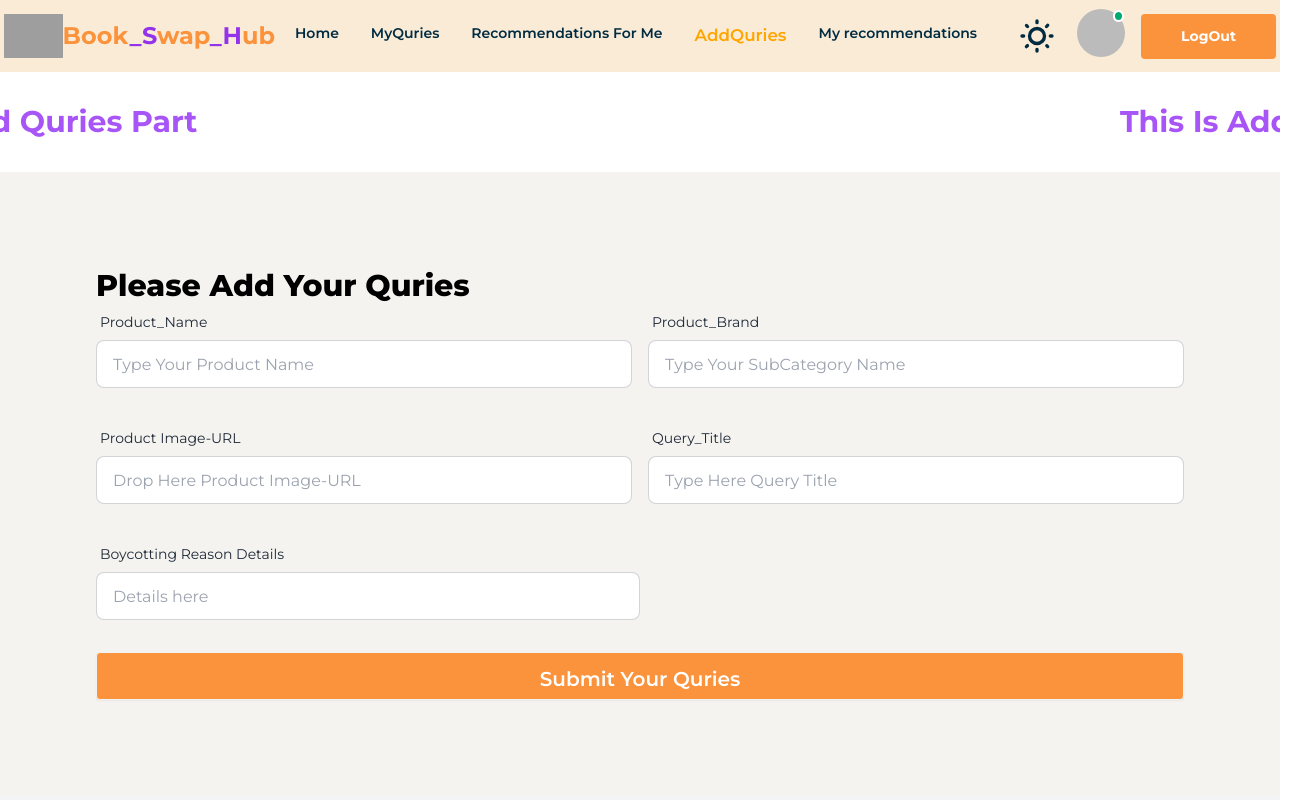
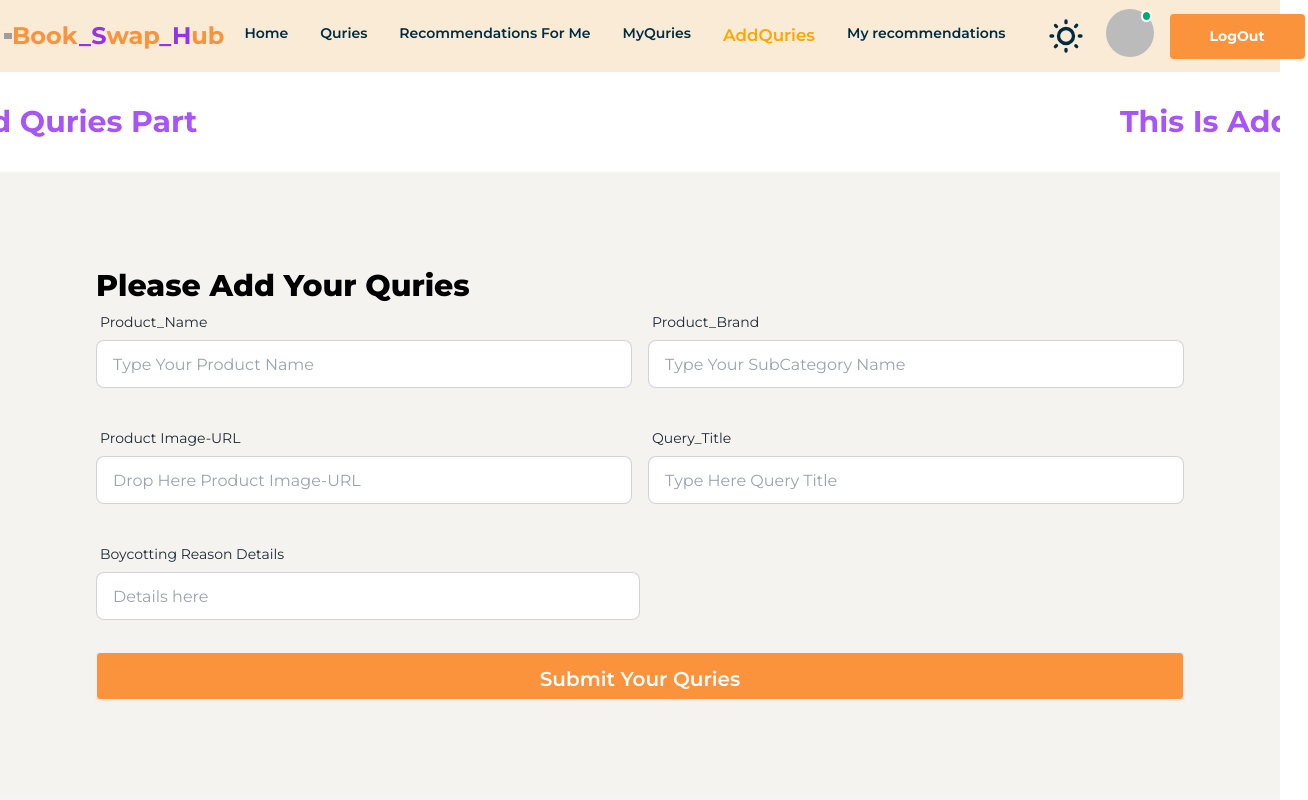
Before and after one commit to sabbir-hossen66/Book-Swap-Hub-Client, a React (Vite) app: page /add-quries in a window 1280 px wide. Shown: the top 800 px of the page, 1308 px wide, since content can reach past the window. Built offline with nearby package versions, Linux system fonts and the light colour scheme; no server answers; sample sign-in values are in the browser's storage; grey boxes are pictures that could not be loaded.

Commit message:
only my quries page starting

```diff
--- /dev/null
+++ b/src/Pages/OnlyMyQuries/OnlyMyQuries.jsx
@@ -0,0 +1,11 @@
+
+
+const OnlyMyQuries = () => {
+  return (
+    <div>
+      <h2>Hello this is my quries</h2>
+    </div>
+  );
+};
+
+export default OnlyMyQuries;
--- a/src/Routes/Router.jsx
+++ b/src/Routes/Router.jsx
@@ -10,6 +10,7 @@ import PrivateRoutes from "./PrivateRoutes/PrivateRoutes";
 import MySingleQuery from "../Components/MySingleQuery/MySingleQuery";
 import UpdateQuery from "../Components/UpdateQuery/UpdateQuery";
 import DetailQuery from "../Components/DetailQuery/DetailQuery";
+import OnlyMyQuries from "../Pages/OnlyMyQuries/OnlyMyQuries";
 
 
 export const router = createBrowserRouter([
@@ -30,6 +31,11 @@ export const router = createBrowserRouter([
       {
         path: "/mySingle-query",
         element: <MySingleQuery></MySingleQuery>,
+
+      },
+      {
+        path: "/onlymy-quries",
+        element: <OnlyMyQuries></OnlyMyQuries>,
 
       },
       {
--- a/src/Shared/Nav/Nav.jsx
+++ b/src/Shared/Nav/Nav.jsx
@@ -39,12 +39,13 @@ const Nav = () => {
 
   const navLinks = <>
     <li className="head-section font-semibold"><NavLink to={'/'}>Home</NavLink></li>
-    <li className="head-section font-semibold"><NavLink to={'/my-queries'}>MyQuries</NavLink></li>
+    <li className="head-section font-semibold"><NavLink to={'/my-queries'}>Quries</NavLink></li>
     {
       user?.email ?
         <>
           <li className="head-section font-semibold"><NavLink to={'/my-list'}>Recommendations
             For Me</NavLink></li>
+          <li className="head-section font-semibold"><NavLink to={'/onlymy-quries'}>MyQuries</NavLink></li>
           <li className="head-section font-semibold"><NavLink to={'/add-quries'}>AddQuries</NavLink></li>
           <li className="head-section font-semibold"><NavLink to={'/my-list'}>My recommendations</NavLink></li>
         </>
```
